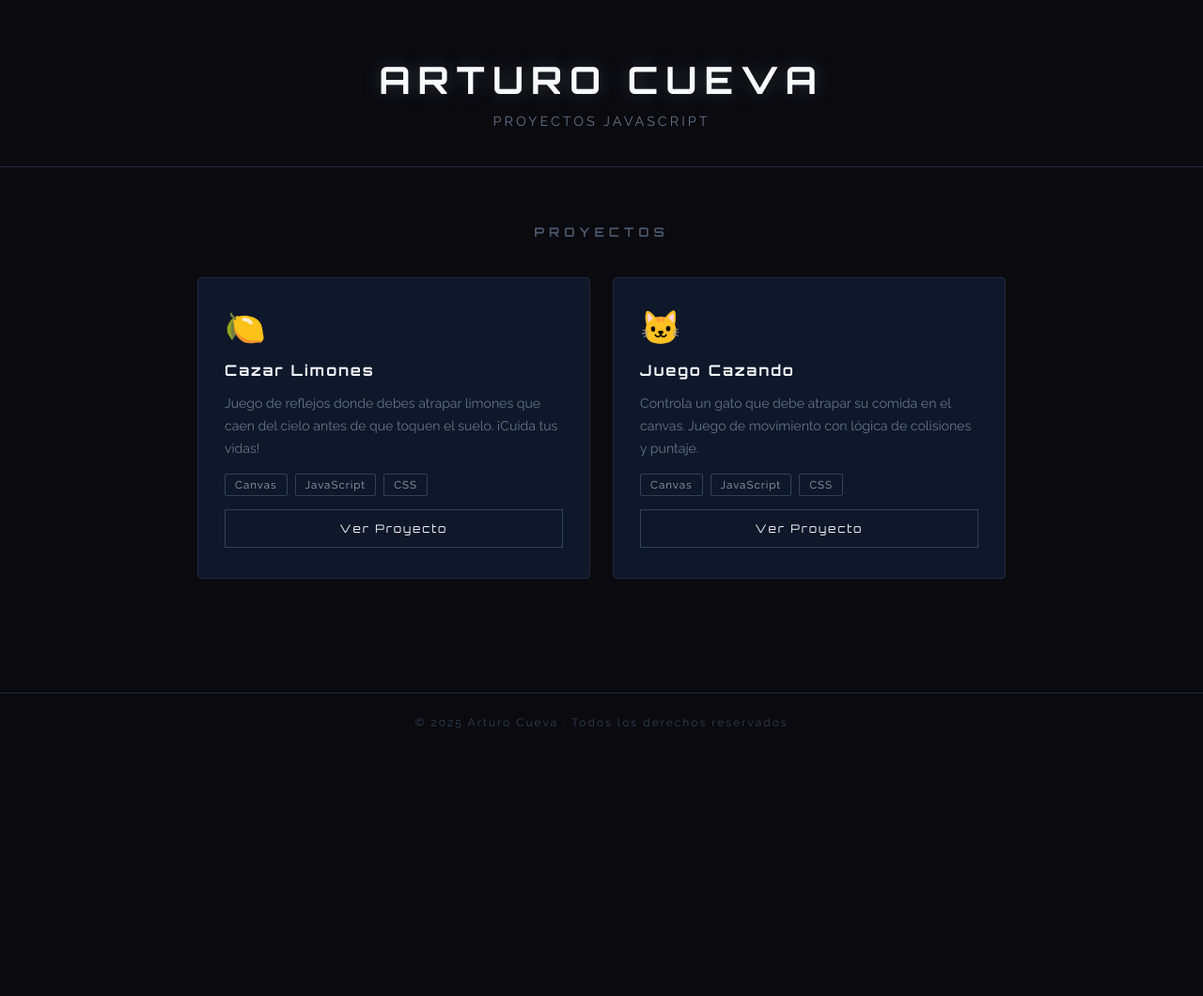
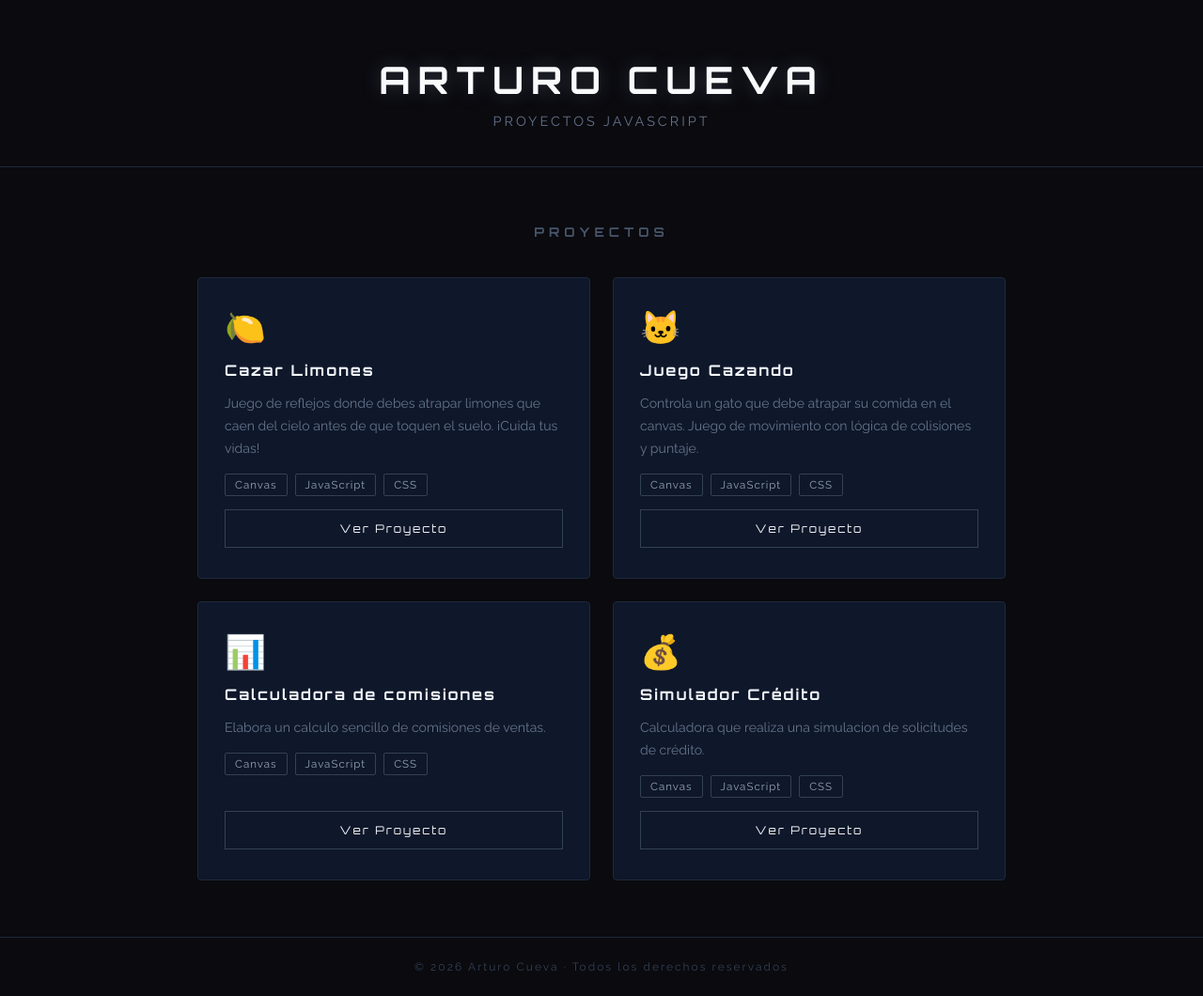
Before and after one commit to arturocueva81/menu, a plain HTML site: page index.html in a window 1280 px wide. Shown: the whole page at 94% size. Before the commit the page ends 800 px from the top, so only its background shows below. Drawn offline with Linux system fonts and the light colour scheme.

Commit message:
se agregan proyecto comisiones y simulador de credito al menu

```diff
--- a/index.html
+++ b/index.html
@@ -44,11 +44,35 @@
         <a href="https://juego-cazando-green.vercel.app/" target="_blank" class="btn-ver">Ver Proyecto</a>
       </div>
 
+            <div class="card">
+        <div class="card-icon">📊</div>
+        <h3>Calculadora de comisiones</h3>
+        <p>Elabora un calculo sencillo de comisiones de ventas.</p>
+        <div class="card-tags">
+          <span>Canvas</span>
+          <span>JavaScript</span>
+          <span>CSS</span>
+        </div>
+        <a href="https://comisiones-three.vercel.app/" target="_blank" class="btn-ver">Ver Proyecto</a>
+      </div>
+
+            <div class="card">
+        <div class="card-icon">💰</div>
+        <h3>Simulador Crédito</h3>
+        <p>Calculadora que realiza una simulacion de solicitudes de crédito.</p>
+        <div class="card-tags">
+          <span>Canvas</span>
+          <span>JavaScript</span>
+          <span>CSS</span>
+        </div>
+        <a href="https://simulador-credito-sable.vercel.app/" target="_blank" class="btn-ver">Ver Proyecto</a>
+      </div>
+
     </div>
   </main>
 
   <footer>
-    <p>© 2025 Arturo Cueva · Todos los derechos reservados</p>
+    <p>© 2026 Arturo Cueva · Todos los derechos reservados</p>
   </footer>
 
 </body>
```
